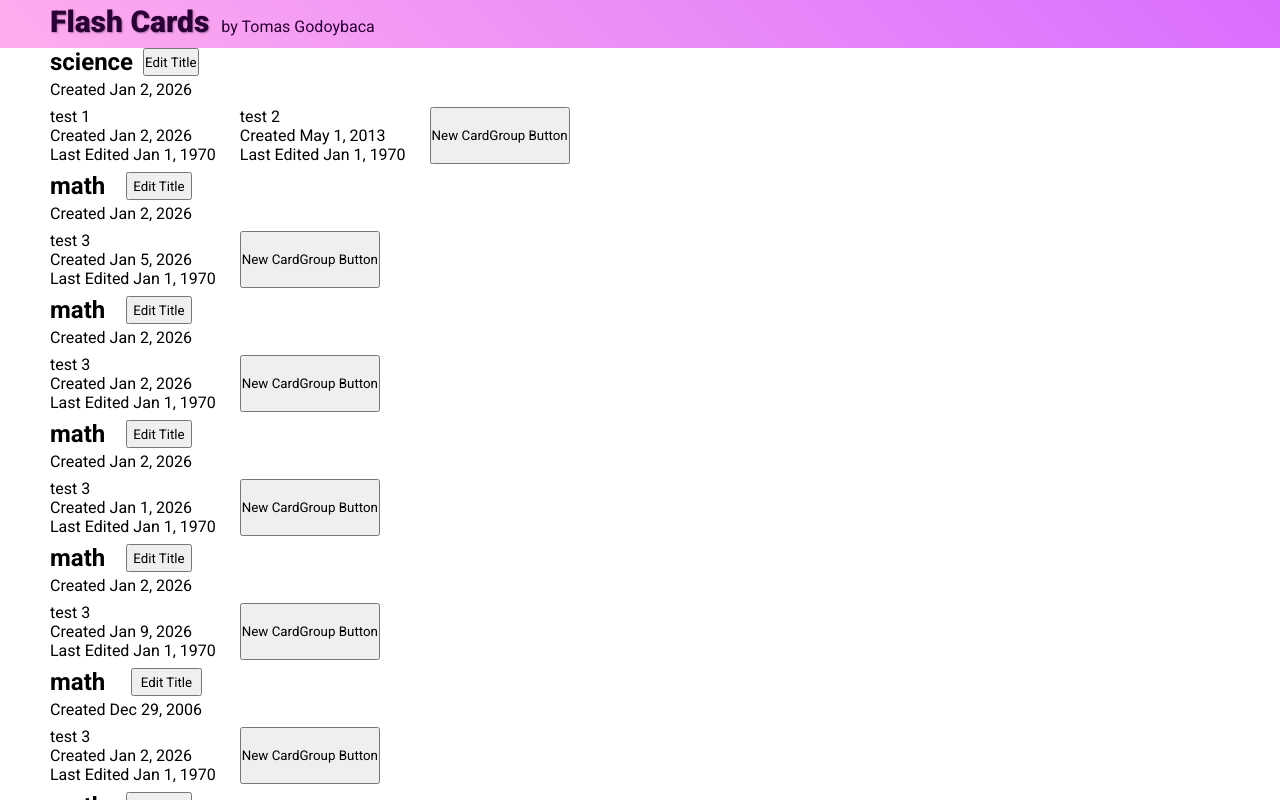
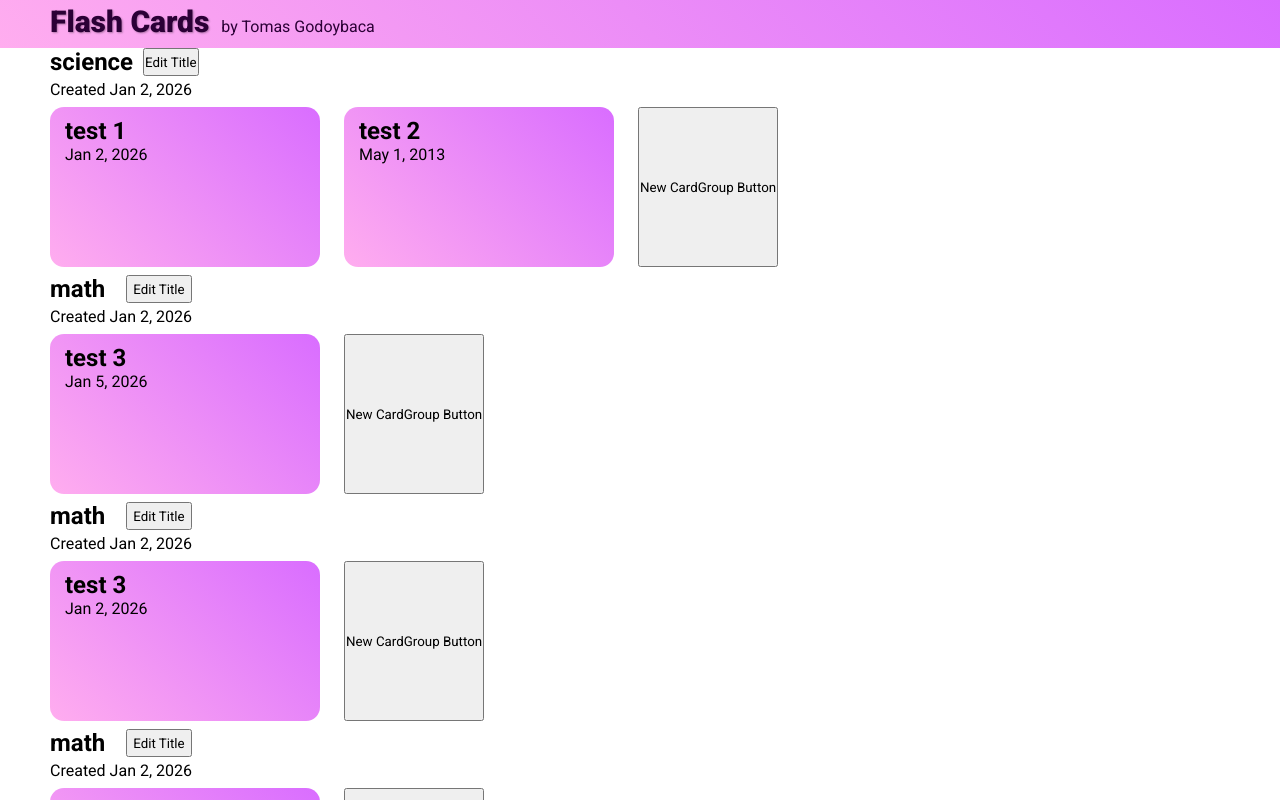
Before and after one commit to tomoi/flash_cards, a React (Vite) app in the folder flash_cards/: page / in a window 1280 px wide. Both pictures are taken after a click on the button "Use filler data". Shown: the top 800 px of the page. Built offline with nearby package versions, Linux system fonts and the light colour scheme.

Commit message:
css updates to home page

```diff
--- a/flash_cards/src/_variables.scss
+++ b/flash_cards/src/_variables.scss
@@ -1,3 +1,4 @@
 $font-stack: "Roboto", sans-serif;
 $background-gradient: linear-gradient(45deg, #FFADEF, #D96DFF);
 $font-color: #2B0036;
+$subject-background: #FFADEF;
--- a/flash_cards/src/components/HomePage/HomePage.tsx
+++ b/flash_cards/src/components/HomePage/HomePage.tsx
@@ -96,18 +96,10 @@ export default function HomePage({
                                         ])
                                     }}
                                 >
-                                    <p>{cardGroup.title}</p>
-                                    <p>
-                                        Created{' '}
+                                    <h3>{cardGroup.title}</h3>
+                                    <p className="date">
                                         <CreatedDate
                                             date={cardGroup.dateCreated}
-                                            displayType="short"
-                                        />
-                                    </p>
-                                    <p>
-                                        Last Edited{' '}
-                                        <CreatedDate
-                                            date={cardGroup.dateEdited}
                                             displayType="short"
                                         />
                                     </p>
--- a/flash_cards/src/components/HomePage/_homePage.scss
+++ b/flash_cards/src/components/HomePage/_homePage.scss
@@ -1,3 +1,5 @@
+@use '../../variables';
+
 main {
     display: flex;
     flex-flow: column nowrap;
@@ -14,8 +16,9 @@ main {
         grid-template-columns: max-content max-content;
         column-gap: 10px;
         row-gap: 4px;
-        grid-template-areas: "title edit-button"
-        "date date";
+        grid-template-areas:
+            'title edit-button'
+            'date date';
         margin-bottom: 8px;
         h2 {
             grid-area: title;
@@ -32,5 +35,27 @@ main {
         display: flex;
         flex-flow: row nowrap;
         gap: 24px;
+        transition-duration: 100ms;
+    }
+
+    .singleCardGroup {
+        background-image: variables.$background-gradient;
+        padding: 10px 15px;
+        border-radius: 14px;
+        min-height: 160px;
+        min-width: 270px;
+        transition-duration: 100ms;
+        &:hover {
+            transform: scale(1.05);
+            transition-duration: 100ms;
+            cursor: pointer;
+        }
+
+        .date {
+            font-size: 16px;
+        }
+        h3 {
+            font-size: 24px;
+        }
     }
 }
--- a/flash_cards/src/index.css
+++ b/flash_cards/src/index.css
@@ -93,6 +93,26 @@ main {
   display: flex;
   flex-flow: row nowrap;
   gap: 24px;
+  transition-duration: 100ms;
+}
+.singleSubject .singleCardGroup {
+  background-image: linear-gradient(45deg, #FFADEF, #D96DFF);
+  padding: 10px 15px;
+  border-radius: 14px;
+  min-height: 160px;
+  min-width: 270px;
+  transition-duration: 100ms;
+}
+.singleSubject .singleCardGroup:hover {
+  transform: scale(1.05);
+  transition-duration: 100ms;
+  cursor: pointer;
+}
+.singleSubject .singleCardGroup .date {
+  font-size: 16px;
+}
+.singleSubject .singleCardGroup h3 {
+  font-size: 24px;
 }
 
 * {
```
Also changed, not shown: 1 other file (tests, documents, lock files or other folders).
